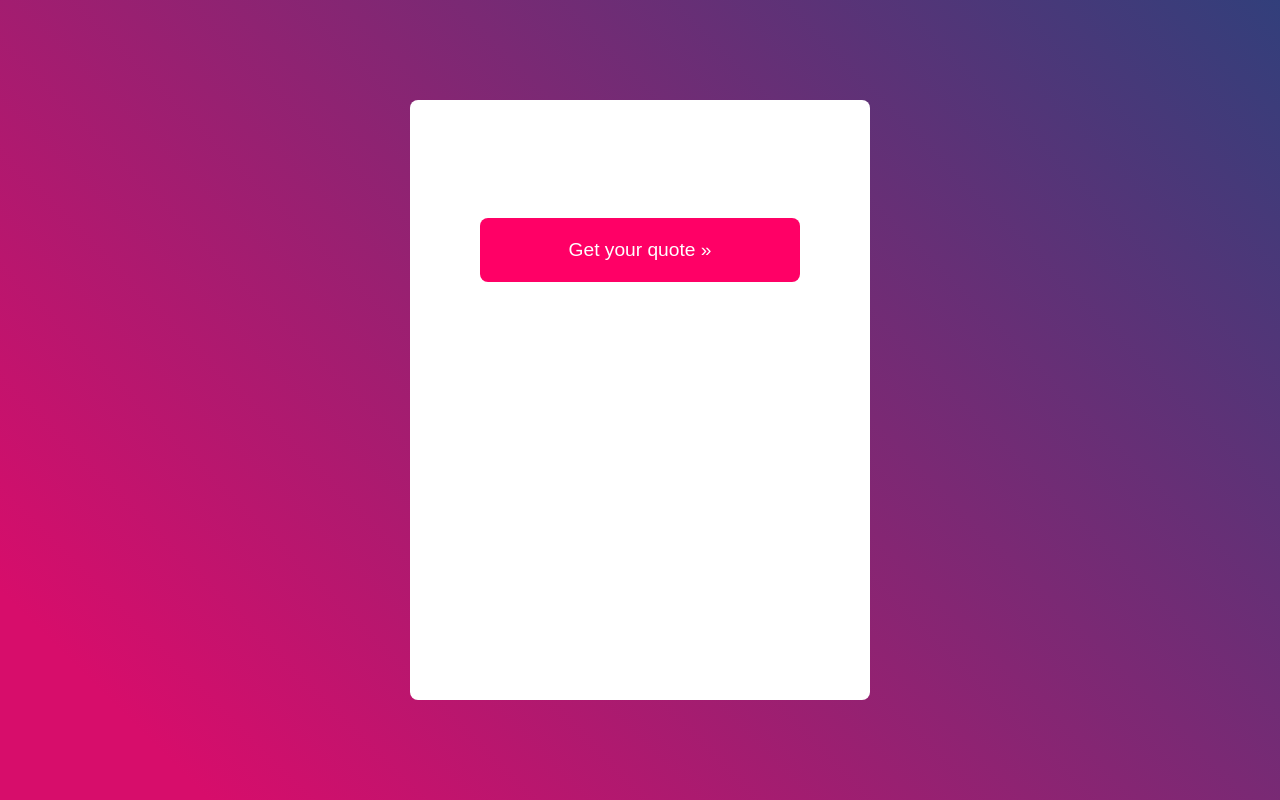
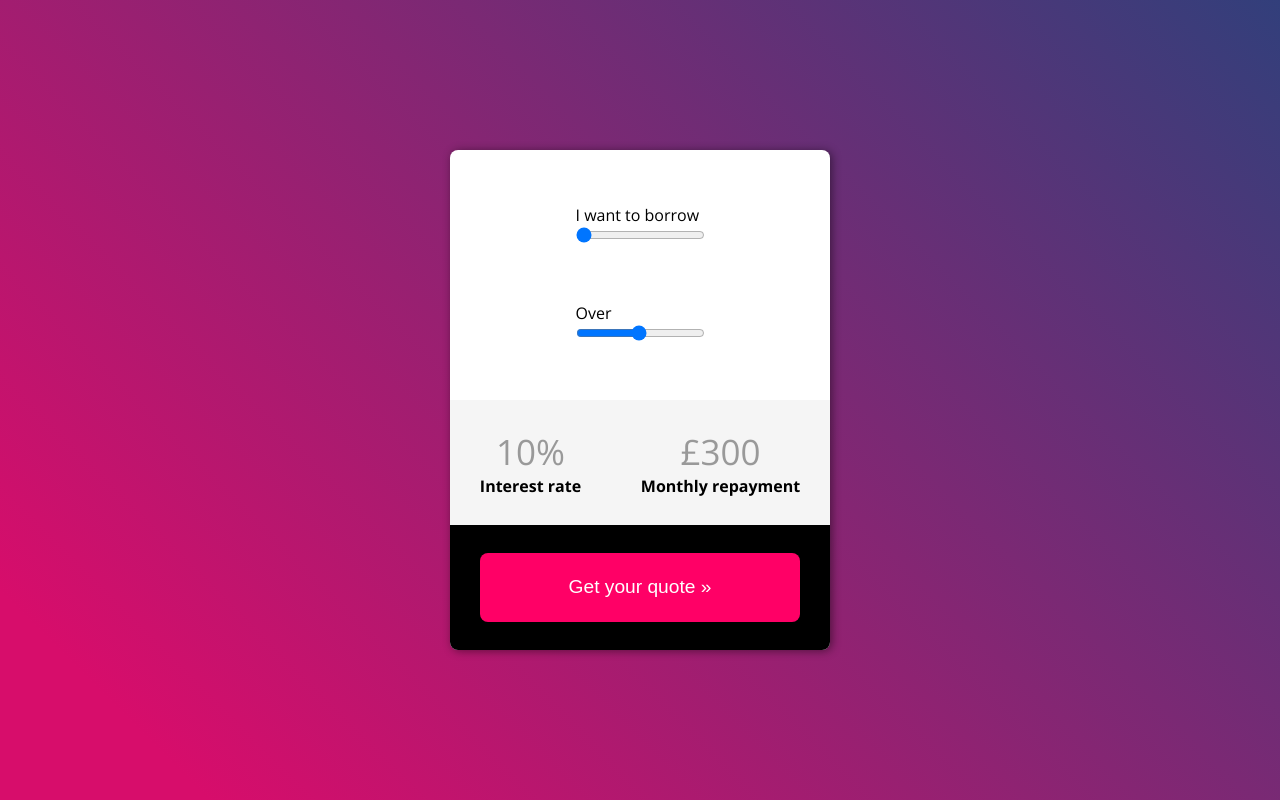
Before and after one commit to frank-mck/loan-calculator-ts-react, a React (Create React App) app: page / in a window 1280 px wide. Built offline with nearby package versions, Linux system fonts and the light colour scheme.

Commit message:
feat: main layout complete and sliders updating state

```diff
--- a/src/components/Button.tsx
+++ b/src/components/Button.tsx
@@ -2,7 +2,7 @@ import React from 'react'
 
 export const Button: React.FC = () => {
   return (
-    <div>
+    <div className="calculator__btn-container">
       <button className="calculator__btn" data-testid="button">
         Get your quote <span>&#187;</span>
       </button>
--- a/src/components/Calculator.tsx
+++ b/src/components/Calculator.tsx
@@ -1,9 +1,13 @@
 import React from 'react'
 import { Button } from './Button'
+import { Interest } from './Interest'
+import { Sliders } from './Sliders'
 
 export const Calculator: React.FC = () => {
   return (
     <div className="calculator">
+      <Sliders />
+      <Interest />
       <Button />
     </div>
   )
--- /dev/null
+++ b/src/components/Interest.tsx
@@ -0,0 +1,19 @@
+import React from 'react'
+
+export const Interest: React.FC = () => {
+
+
+
+  return (
+    <div className="calculator__interest">
+      <div className="interest-rate">
+        <h2 className= "secondary-text">10%</h2>
+        <h4>Interest rate</h4>
+      </div>
+      <div className="monthly-repayment">
+        <h2 className = "secondary-text">£300</h2>
+        <h4>Monthly repayment</h4>
+      </div>
+    </div>
+  )
+}
--- /dev/null
+++ b/src/components/Sliders.tsx
@@ -0,0 +1,19 @@
+import React from 'react'
+
+export const Sliders: React.FC = () => {
+  const [years, setYears] = React.useState<number>(50)
+  const [borrowing, setBorrowing] = React.useState<number>(0)
+
+  return (
+    <div className ="calculator__sliders">
+      <div className="calculator__sliders-borrow">
+        <p>I want to borrow</p>
+        <input type="range" min="1" className="slider-1" max="100" value={borrowing} onChange={(e) => setBorrowing(parseInt(e.target.value))}></input>
+      </div>
+      <div className="calculator__sliders-years">
+        <p>Over</p>
+        <input type="range" min="1" max="100" value={years} onChange={(e) => setYears(parseInt(e.target.value))} className="slider-2" id="myRange"></input>
+      </div>
+    </div>
+  )
+}
--- a/src/styles/App.css
+++ b/src/styles/App.css
@@ -22,6 +22,81 @@ body {
 }
 
 .calculator {
+  height: 500px;
+  border-radius: 0.5rem;
+  width: 380px;
+  background-color: white;
+  -webkit-box-shadow: 2px 1px 10px rgba(0, 0, 0, 0.466);
+          box-shadow: 2px 1px 10px rgba(0, 0, 0, 0.466);
+  display: -ms-grid;
+  display: grid;
+  -ms-grid-rows: 2fr 1fr 1fr;
+      grid-template-rows: 2fr 1fr 1fr;
+      grid-template-areas: "sliders"
+ "interest"
+ "button";
+}
+
+.calculator__sliders {
+  display: -webkit-box;
+  display: -ms-flexbox;
+  display: flex;
+  -webkit-box-orient: vertical;
+  -webkit-box-direction: normal;
+      -ms-flex-direction: column;
+          flex-direction: column;
+  -ms-grid-row: 1;
+  -ms-grid-column: 1;
+  grid-area: sliders;
+  display: flex;
+  -webkit-box-align: center;
+      -ms-flex-align: center;
+          align-items: center;
+  -webkit-box-pack: center;
+      -ms-flex-pack: center;
+          justify-content: center;
+  -webkit-box-pack: space-evenly;
+      -ms-flex-pack: space-evenly;
+          justify-content: space-evenly;
+}
+
+.calculator__sliders__sliders > div > input {
+  width: 80px;
+}
+
+.calculator__interest {
+  display: -webkit-box;
+  display: -ms-flexbox;
+  display: flex;
+  -webkit-box-align: center;
+      -ms-flex-align: center;
+          align-items: center;
+  -ms-flex-pack: distribute;
+      justify-content: space-around;
+  -ms-grid-row: 2;
+  -ms-grid-column: 1;
+  grid-area: interest;
+  background-color: #f5f5f5;
+}
+
+.calculator__interest .interest-rate, .calculator__interest .monthly-repayment {
+  display: -webkit-box;
+  display: -ms-flexbox;
+  display: flex;
+  -webkit-box-orient: vertical;
+  -webkit-box-direction: normal;
+      -ms-flex-direction: column;
+          flex-direction: column;
+  text-align: center;
+}
+
+.calculator__interest .interest-rate .secondary-text, .calculator__interest .monthly-repayment .secondary-text {
+  color: #999;
+  font-size: 35px;
+  font-weight: 300;
+}
+
+.calculator__btn-container {
   display: -webkit-box;
   display: -ms-flexbox;
   display: flex;
@@ -31,27 +106,19 @@ body {
   -webkit-box-pack: center;
       -ms-flex-pack: center;
           justify-content: center;
-  height: 600px;
-  border-radius: 0.5rem;
-  width: 460px;
-  background-color: white;
-  display: -ms-grid;
-  display: grid;
-  -ms-grid-rows: 2fr 1fr 1fr;
-      grid-template-rows: 2fr 1fr 1fr;
-      grid-template-areas: "sliders"
- "interest"
- "button";
+  background-color: #000;
+  border-bottom-left-radius: 0.5rem;
+  border-bottom-right-radius: 0.5rem;
 }
 
-.calculator__btn {
+.calculator__btn-container .calculator__btn {
   background-color: #ff0066;
   border-radius: 0.5rem;
   border: none;
   -ms-grid-row: 3;
   -ms-grid-column: 1;
   grid-area: button;
-  height: 4rem;
+  height: 4.3rem;
   width: 20rem;
   font-size: 1.2rem;
   color: white;
--- a/src/styles/App.scss
+++ b/src/styles/App.scss
@@ -21,11 +21,11 @@ body {
 }
 
 .calculator {
-  @include center;
-  height: 600px;
+  height: 500px;
   border-radius: 0.5rem;
-  width: 460px;
+  width: 380px;
   background-color: white;
+  box-shadow: 2px 1px 10px rgba(0, 0, 0, 0.466);
   display: grid;
   grid-template-rows: 2fr 1fr 1fr;
   grid-template-areas:
@@ -33,15 +33,53 @@ body {
     "interest"
     "button";
 
+  &__sliders {
+    display: flex;
+    flex-direction: column;
+    grid-area: sliders;
+    @include center;
+    justify-content: space-evenly;
 
-  &__btn {
+    &__sliders > div > input {
+      width: 80px;
+    }
+  }
+
+  &__interest {
+    display: flex;
+    align-items: center;
+    justify-content: space-around;
+    grid-area: interest;
+    background-color: $secondary-background;
+
+    & .interest-rate, .monthly-repayment  {
+      display: flex;
+      flex-direction: column;
+      text-align: center;
+
+     & .secondary-text {
+        color: $secondary-color;
+        font-size: 35px;
+        font-weight: 300;
+      }
+    }
+  }
+
+  &__btn-container {
+    @include center;
+    background-color: $primary-color;
+    border-bottom-left-radius: 0.5rem;
+    border-bottom-right-radius: 0.5rem;
+
+    & .calculator__btn {
       background-color: $button-color;
       border-radius: 0.5rem;
       border: none;
       grid-area: button;
-    height: 4rem;
+      height: 4.3rem;
       width: 20rem;
       font-size: 1.2rem;
       color: white;
     }
   }
+}
```
Also changed, not shown: 2 other files (tests, documents, lock files or other folders). Lines whose indentation alone changed are shown as unchanged.
